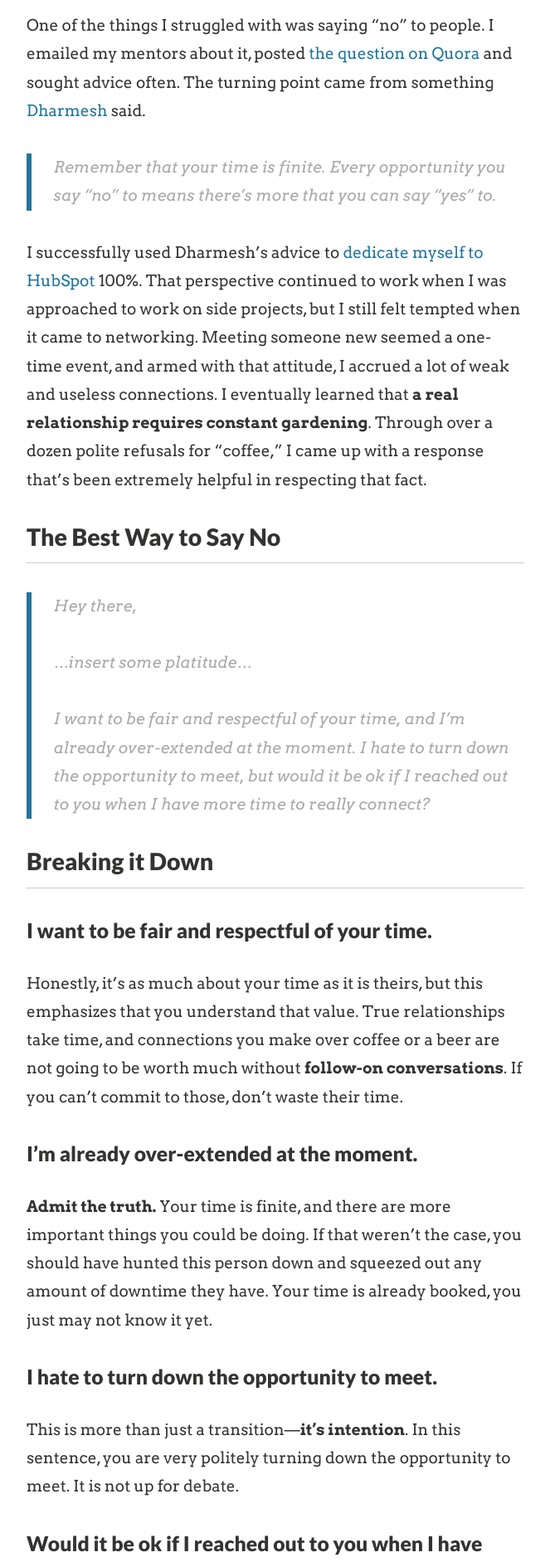
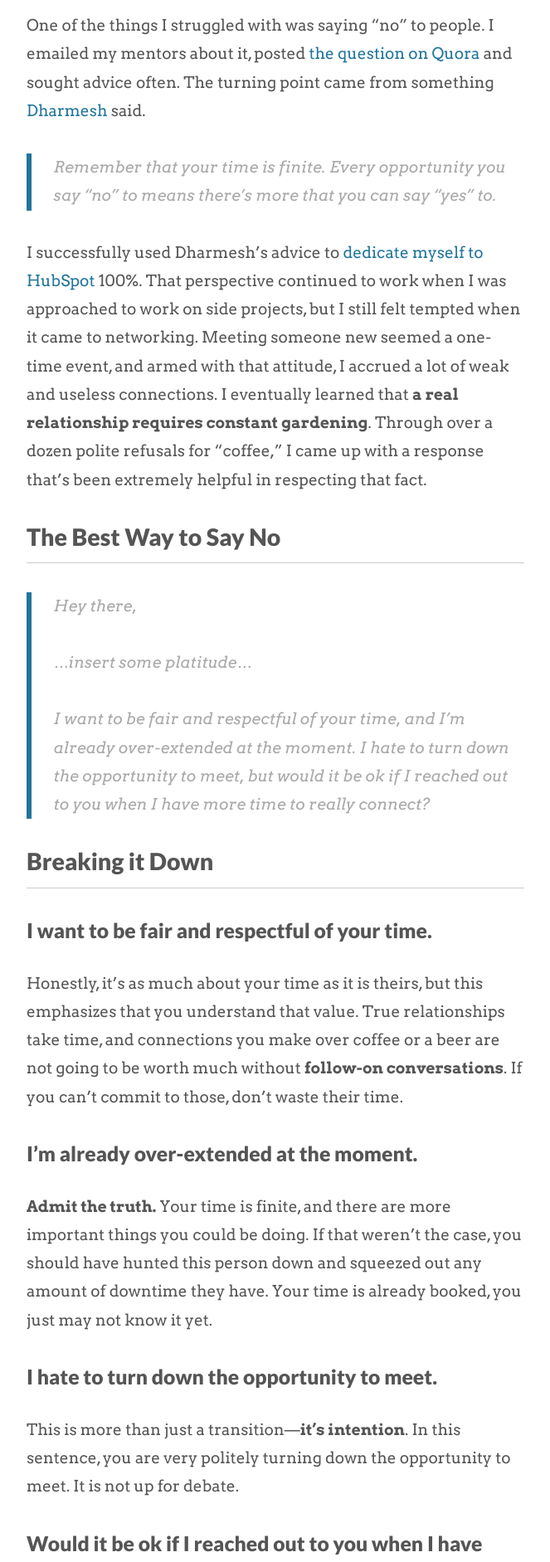
Before and after one commit to hijonathan/jonathan-kim.com, a Jekyll site: the page built from index.html, in a window 1280 px wide. Shown: the part 532-2415 px from the top of the page at 83% size, without its empty margins (398-1061 px from the left). Built offline with Jekyll 4.4.1, drawn with Linux system fonts in a browser that asks for light colours; comment, search, counter and statistics services are not loaded.

Commit message:
Compiling.

```diff
--- a/css/style.css
+++ b/css/style.css
@@ -72,7 +72,7 @@
 body {
   font-family: "Arvo", Georgia, Garamond, serif;
   font-weight: 300;
-  color: #333332;
+  color: #555555;
   font-size: 19px;
   line-height: 1.8em;
 }
@@ -402,5 +402,6 @@
   /* line 63, ../sass/_responsive.sass */
   #comments, #disqus_thread {
     width: 100%;
+    margin-left: 0;
   }
 }
```
Also changed, not shown: css/style.min.css.
